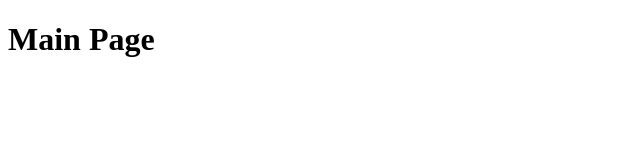
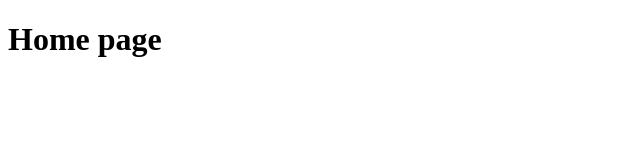
Before and after one commit to Monneky/Personal_Portfolio, a React (Create React App) app in the folder personal-portfolio/: page / in a window 1280 px wide. Shown: the top 160 px of the page, without its empty margins (0-640 px from the left). Built offline with nearby package versions, Linux system fonts and the light colour scheme.

Commit message:
We add the empty files for all sections in our pages, no content on them

```diff
--- a/personal-portfolio/src/App.js
+++ b/personal-portfolio/src/App.js
@@ -4,13 +4,14 @@ import {
     Route,
     Routes
 } from 'react-router-dom';
+import HomePage from './Pages/Home Page/HomePage'
 
 const App = () => {
     return(
         <BrowserRouter>
             <div>
                 <Routes>
-                    <Route path='/' element={<h1>Main Page</h1>}/>
+                    <Route path='/' element={ <HomePage /> }/>
                     <Route path='/blog' element={<h1>This is my blog</h1>} />
                 </Routes>
             </div>
--- a/personal-portfolio/src/Pages/Home Page/HomePage.js
+++ b/personal-portfolio/src/Pages/Home Page/HomePage.js
@@ -0,0 +1,9 @@
+import React from "react";
+
+const HomePage = () => {
+    return(
+        <h1>Home page</h1>
+    );
+};
+
+export default HomePage;
```
Also changed, not shown: personal-portfolio/src/Pages/AboutMe/AboutMe.js (added), personal-portfolio/src/Pages/Blog/Blog.js (added), personal-portfolio/src/Pages/Contact/Contact.js (added), personal-portfolio/src/Pages/Experience/Experience.js (added).
